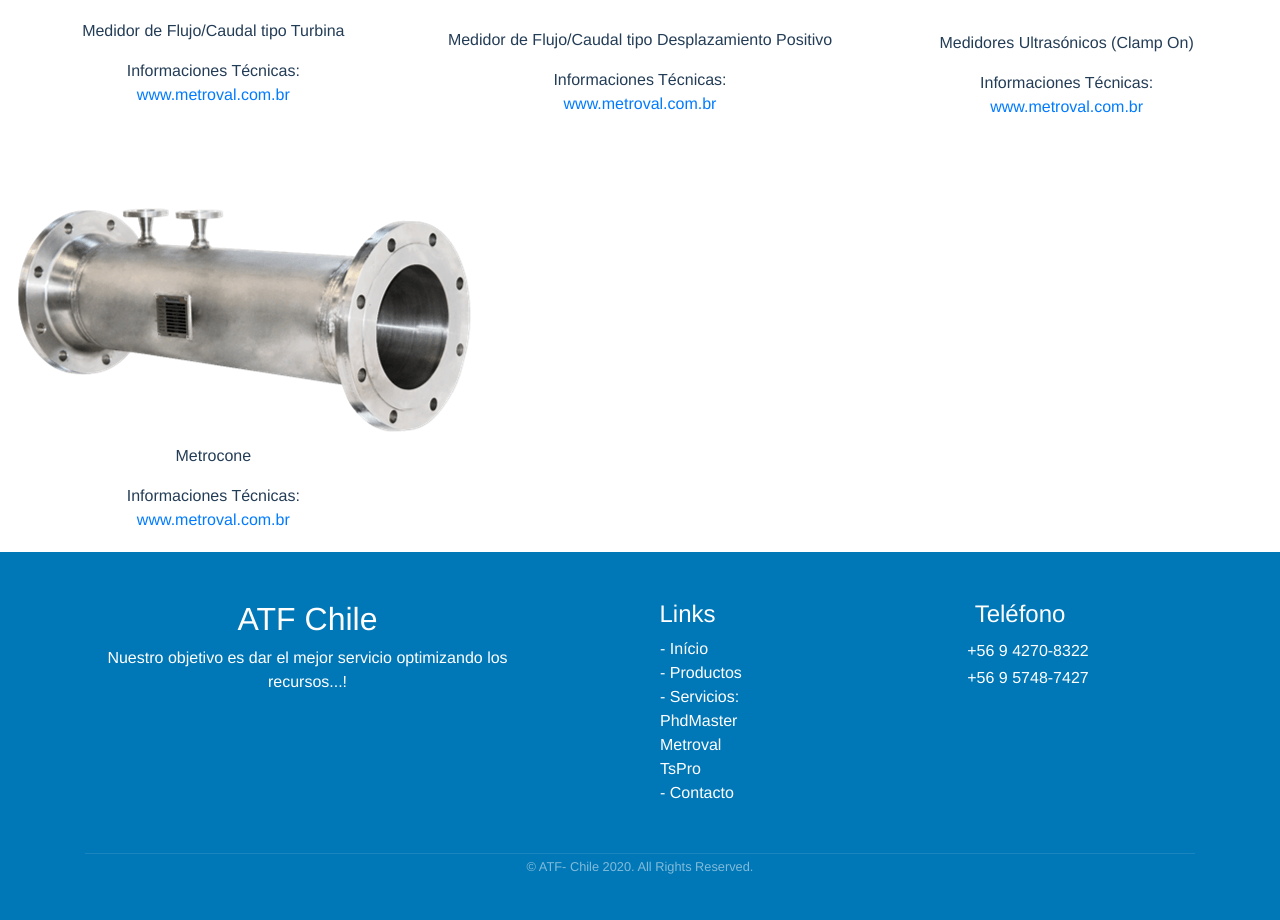
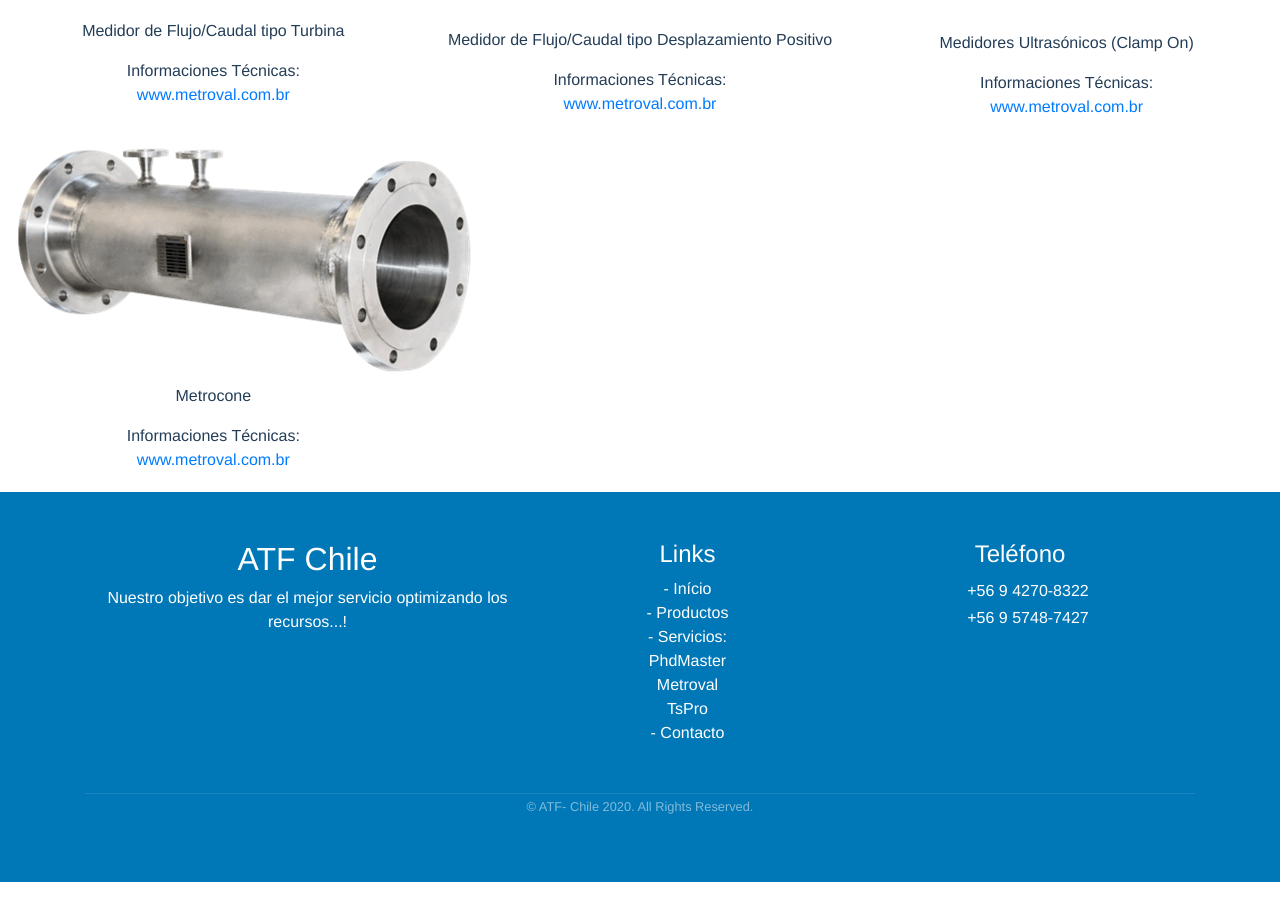
Before and after one commit to MayuCh4n/projeto-construcao, a Vue app: page /Metroval in a window 1280 px wide. Shown: the part 2940-3860 px from the top of the page. After the commit the page ends 3822 px from the top, so only its background shows below. Built offline with nearby package versions, Linux system fonts and the light colour scheme.

Commit message:
Ajuste scroll footer

```diff
--- a/src/components/footer/Footer.vue
+++ b/src/components/footer/Footer.vue
@@ -42,7 +42,7 @@
         </div>
 
         <div class="col-lg-4 col-xs-12 location">
-          <h4 class="mt-lg-0 mt-sm-4">Teléfono</h4>
+          <h4 class="mt-lg-0 mt-sm-4 telefonefooter">Teléfono</h4>
           <p class="mb-0">
             <i class="fa fa-phone mr-3"></i>+56 9 4270-8322
           </p>
@@ -85,8 +85,7 @@
   color: #CAF0F8;
 }
  .lista-alinhamento {
-    text-align: start;
-    padding-left: 100px;
+    text-align: center;
 }
 .footer .about-company i {
   font-size: 25px;
@@ -104,5 +103,8 @@
 .footer .copyright p {
   border-top: 1px solid rgba(255, 255, 255, 0.1);
 }
+.telefonefooter{
+  margin-top: 20px;
+}
 
 </style>
--- a/src/components/páginas/Home.vue
+++ b/src/components/páginas/Home.vue
@@ -3,6 +3,7 @@
     <b-row id="fundo">
 
       <b-col cols="12" md="6" sm="12" xs="12">
+        <h2 class="title">¿Quienes somos?</h2>
         <p class="descricao10">
           <br>Surge como necesidad de dar una alternativa nueva, dando soluciones más ecológicas y seguras. Aportando un valor añadido a las empresas,
           con soluciones de alta tecnología y primera calidad con un coste al alcance de toda empresa o usuario.
@@ -61,5 +62,8 @@ export default {
   #img{
     padding: 44px;
   }
+  .title{
+    margin-top: 20px;
+  }
 
 </style>
--- a/src/components/páginas/Servicios/Metroval.vue
+++ b/src/components/páginas/Servicios/Metroval.vue
@@ -137,7 +137,7 @@
       </b-col>
 
       <b-col xl="4" md="6" sm="12" xs="12">
-            <img src="../../../assets/Metroval/Metrocone.png" alt="Left image" class="imgmetroval">
+            <img src="../../../assets/Metroval/Metrocone.png" alt="Left image" class="imgmetrocone">
             <p class="metroval">Metrocone</p>
              Informaciones Técnicas:<br>
                     <a href="https://metroval.com.br/produtos/medidores-de-vazao/metrocone/" target="blank">www.metroval.com.br</a><br>
@@ -203,4 +203,12 @@ export default {
   .metroval12{
     margin-top: 30px;
   }
+  .imgmetrocone{
+    margin-top: 20px;
+  }
+  @media(max-width: 991px){
+    .imgmetrocone{
+      width: 100%;
+    }
+  }
 </style>
--- a/src/components/páginas/Servicios/PhdMaster.vue
+++ b/src/components/páginas/Servicios/PhdMaster.vue
@@ -16,7 +16,7 @@
       </b-col>
 
       <b-col xl="4" md="6" sm="12" xs="12">
-            <img src="../../../assets/PhdMaster/preset.png" alt="Left image">
+            <img src="../../../assets/PhdMaster/preset.png" alt="Left image" class="imgphd">
             <p class="phd">Preset Eletrónico - Multiload II</p>
              Informaciones Técnicas:<br>
                     <a href="http://www.phdmaster.com.br/produtos-presets-eletronicos-toptech.html" target="blank">www.phdmaster.com.br</a><br>
@@ -70,5 +70,12 @@ export default {
   .phd{
     margin-top: 57px;
   }
-
+  .imgphd{
+    margin-top: 20px;
+  }
+  @media(max-width: 991px){
+    .imgphd{
+      width: 100%;
+    }
+  }
 </style>
--- a/src/components/páginas/Servicios/Servicios.vue
+++ b/src/components/páginas/Servicios/Servicios.vue
@@ -10,7 +10,7 @@
 
       <b-col xl="6" md="6" sm="12" xs="12">
             <img src="../../../assets/servicios-imgs/braço-carregamento.png" alt="Left image">
-            <p>Braço de Carga - BOTTOM Loading </p>
+            <p>Brazo de Carga - BOTTOM Loading </p>
              Informaciones Técnicas:<br>
                     <a href="https://www.tspro.com.br/braco-de-carregamento-e-descarregamento" target="blank">www.tspro.com.br</a><br>
                     <b-button class="btn-baixar" href="https://drive.google.com/file/d/1VuN7OyBvLIKq1eLYEkJpjSjg6Vj6JHLG/view?usp=sharing" variant="info" target="_blank">Download pdf</b-button>
@@ -18,7 +18,7 @@
 
       <b-col xl="4" md="6" sm="12" xs="12">
             <img src="../../../assets/servicios-imgs/bracotop.png" alt="Left image">
-            <p>Braço de Carga - TOP Loading </p>
+            <p>Brazo de Carga - TOP Loading </p>
              Informaciones Técnicas:<br>
                     <a href="https://www.tspro.com.br/braco-de-carregamento-e-descarregamento" target="blank">www.tspro.com.br</a><br>
                     <b-button class="btn-baixar" href="https://drive.google.com/file/d/1VuN7OyBvLIKq1eLYEkJpjSjg6Vj6JHLG/view?usp=sharing" variant="info" target="_blank">Download pdf</b-button>
--- a/src/router/index.js
+++ b/src/router/index.js
@@ -8,6 +8,7 @@ import PhdMaster from '../components/páginas/Servicios/PhdMaster.vue'
 import Metroval from '../components/páginas/Servicios/Metroval.vue'
 
 Vue.use(VueRouter)
+
 
   const routes = [
   {
@@ -51,7 +52,10 @@ Vue.use(VueRouter)
 const router = new VueRouter({
   mode: 'history',
   base: process.env.BASE_URL,
-  routes
+  routes,
+  scrollBehavior() {
+    return{ x:0 , y:0};
+  }
 })
 
 export default router
```
Also changed, not shown: 2 other files (tests, documents, lock files or other folders).
